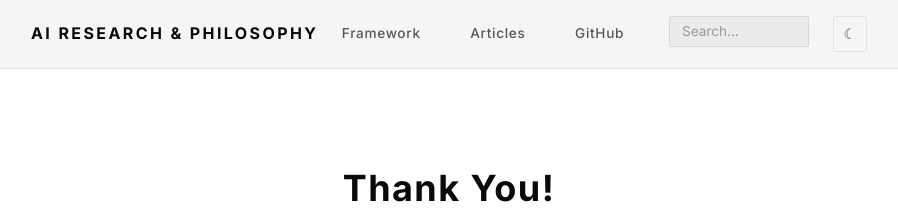
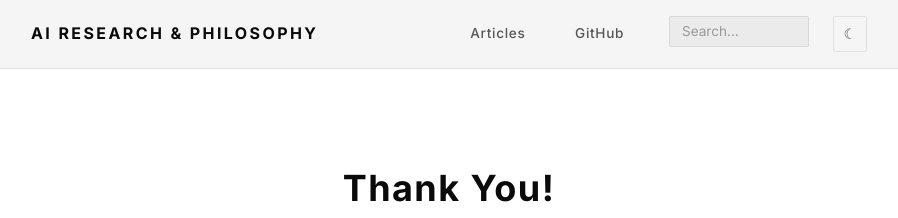
Before and after one commit to jdlongmire/AI-Research, a Jekyll site: the page built from docs/feedback-thanks.html, in a window 1280 px wide. Shown: the top 218 px of the page, without its empty margins (191-1089 px from the left). Built offline with Jekyll 4.4.1, drawn with Linux system fonts in a browser that asks for light colours; comment, search, counter and statistics services are not loaded.

Commit message:
Remove Framework from header navigation
Co-Authored-By: Claude Opus 4.5 <noreply@anthropic.com>

```diff
--- a/docs/_includes/header.html
+++ b/docs/_includes/header.html
@@ -2,7 +2,6 @@
   <div class="container">
     <a href="{{ '/' | relative_url }}" class="site-title">AI Research & Philosophy</a>
     <nav class="site-nav">
-      <a href="{{ '/framework/' | relative_url }}">Framework</a>
       <a href="{{ '/articles/' | relative_url }}">Articles</a>
       <a href="https://github.com/jdlongmire/AI-Research" target="_blank">GitHub</a>
       <div class="search-wrapper">
```
